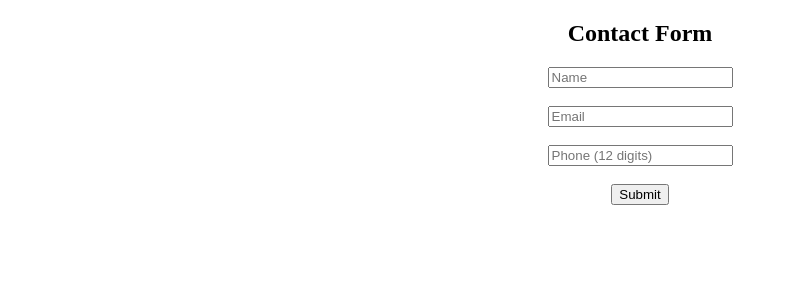
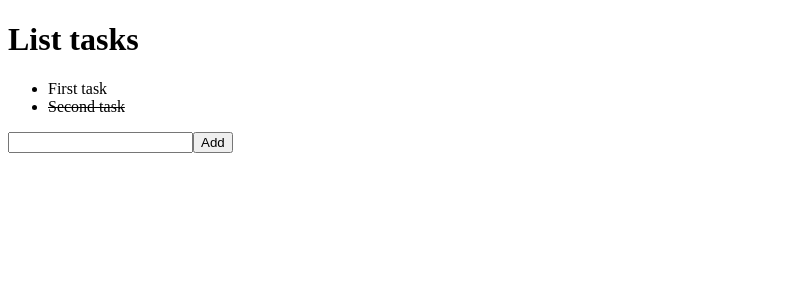
Before and after one commit to Nikolenkoannet/react-project, a React (Vite) app: page / in a window 1280 px wide. Shown: the top 300 px of the page, without its empty margins (0-788 px from the left). Built offline with nearby package versions, Linux system fonts and the light colour scheme.

Commit message:
hw_53 initial commit

```diff
--- a/src/App.jsx
+++ b/src/App.jsx
@@ -1,52 +1,49 @@
-import React, { useState } from 'react';
-import ReactDOM from 'react-dom/client';
 
-const App = () => {
-    const [formData, setFormData] = useState({ name: '', email: '', phone: '' });
-    const [errors, setErrors] = useState({});
-    const [message, setMessage] = useState('');
+import React from "react";
+import ReactDOM from "react-dom/client";
+import { useState } from "react";
 
-    const handleChange = (e) => {
-        setFormData({ ...formData, [e.target.name]: e.target.value });
-    };
+function App() {
+    const [tasks, setTasks] = useState([
+        { id: 1, text: "First task", done: false },
+        { id: 2, text: "Second task", done: true }
+    ]);
+    const [newTask, setNewTask] = useState("");
 
-    const validate = () => {
-        let newErrors = {};
-        if (!formData.name.trim()) newErrors.name = 'Name is required';
-        if (!formData.email.includes('@')) newErrors.email = 'Invalid email format';
-        if (!/^[0-9]{12}$/.test(formData.phone)) newErrors.phone = 'Phone must be 12 digits';
-        setErrors(newErrors);
-        return Object.keys(newErrors).length === 0;
-    };
+    function toggleTask(id) {
+        setTasks(tasks.map(task => {
+            if (task.id === id) {
+                return { id: task.id, text: task.text, done: !task.done };
+            }
+            return task;
+        }));
+    }
 
-    const handleSubmit = (e) => {
-        e.preventDefault();
-        if (validate()) {
-            setMessage('Form submitted successfully!');
-            setErrors({});
-        } else {
-            setMessage('');
+    function addTask() {
+        if (newTask) {
+            setTasks([...tasks, { id: Date.now(), text: newTask, done: false }]);
+            setNewTask("");
         }
-    };
+    }
 
     return (
-        <div style={{ maxWidth: '300px', margin: '20px auto', textAlign: 'center' }}>
-            <h2>Contact Form</h2>
-            <form onSubmit={handleSubmit}>
-                <input type="text" name="name" placeholder="Name" value={formData.name} onChange={handleChange} /><br />
-                {errors.name && <span style={{ color: 'red' }}>{errors.name}</span>}<br />
-
-                <input type="email" name="email" placeholder="Email" value={formData.email} onChange={handleChange} /><br />
-                {errors.email && <span style={{ color: 'red' }}>{errors.email}</span>}<br />
-
-                <input type="text" name="phone" placeholder="Phone (12 digits)" value={formData.phone} onChange={handleChange} /><br />
-                {errors.phone && <span style={{ color: 'red' }}>{errors.phone}</span>}<br />
-
-                <button type="submit">Submit</button>
-            </form>
-            {message && <p style={{ color: 'green' }}>{message}</p>}
+        <div>
+            <h1>List tasks</h1>
+            <ul>
+                {tasks.sort((a, b) => a.done - b.done).map(task => (
+                    <li
+                        key={task.id}
+                        onClick={() => toggleTask(task.id)}
+                        style={{ textDecoration: task.done ? "line-through" : "none", cursor: "pointer" }}
+                    >
+                        {task.text}
+                    </li>
+                ))}
+            </ul>
+            <input value={newTask} onChange={e => setNewTask(e.target.value)} />
+            <button onClick={addTask}>Add</button>
         </div>
     );
-};
+}
 
-ReactDOM.createRoot(document.getElementById('root')).render(<App />);
+ReactDOM.createRoot(document.getElementById("root")).render(<App />);
```
Also changed, not shown: 1 other file (tests, documents, lock files or other folders).
